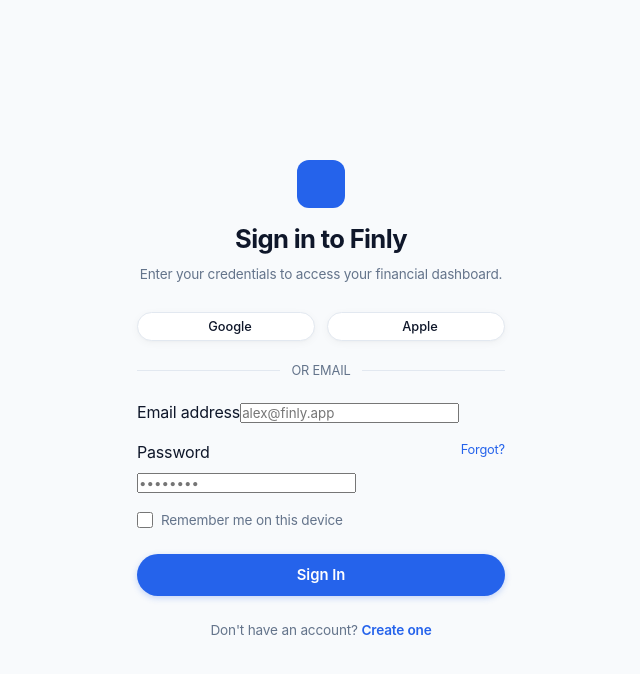
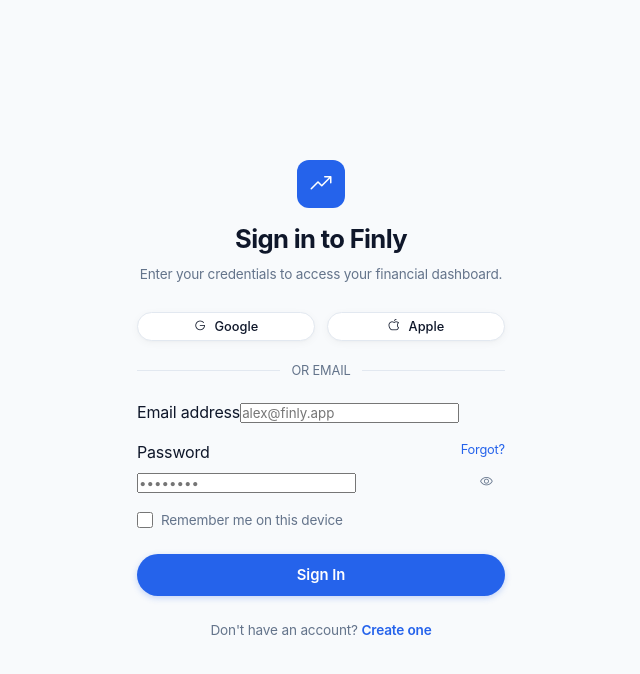
Before and after one commit to rahimalifahryan/vibe-coding-finly-finance, a Next.js app: page / in a window 1280 px wide. Shown: the top 674 px of the page, without its empty margins (319-959 px from the left). Built offline with nearby package versions, Linux system fonts and the light colour scheme; a web font is replaced by a local one.

Commit message:
fix(ui): add phosphor icons css stylesheets for instant icon rendering

```diff
--- a/src/app/layout.jsx
+++ b/src/app/layout.jsx
@@ -14,7 +14,10 @@
         <link rel="preconnect" href="https://fonts.googleapis.com" />
         <link rel="preconnect" href="https://fonts.gstatic.com" crossOrigin="anonymous" />
         <link href="https://fonts.googleapis.com/css2?family=Plus+Jakarta+Sans:wght@300;400;500;600;700;800&display=swap" rel="stylesheet" />
-        <script src="https://unpkg.com/@phosphor-icons/web" async></script>
+        <link rel="stylesheet" type="text/css" href="https://unpkg.com/@phosphor-icons/web@2.1.1/src/bold/style.css" />
+        <link rel="stylesheet" type="text/css" href="https://unpkg.com/@phosphor-icons/web@2.1.1/src/regular/style.css" />
+        <link rel="stylesheet" type="text/css" href="https://unpkg.com/@phosphor-icons/web@2.1.1/src/fill/style.css" />
+        <script src="https://unpkg.com/@phosphor-icons/web@2.1.1" defer></script>
       </head>
       <body>
         <Providers>
```
